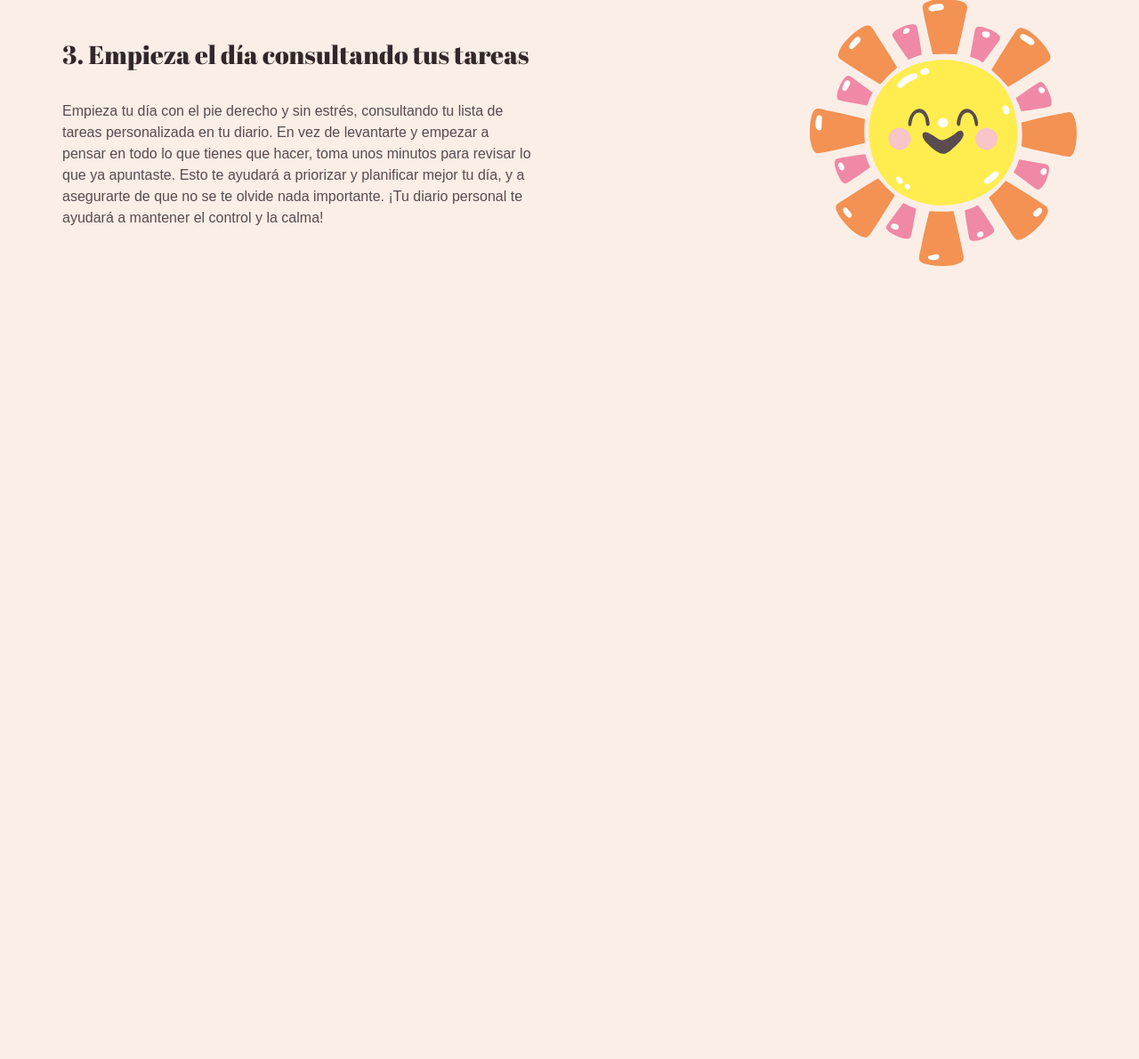
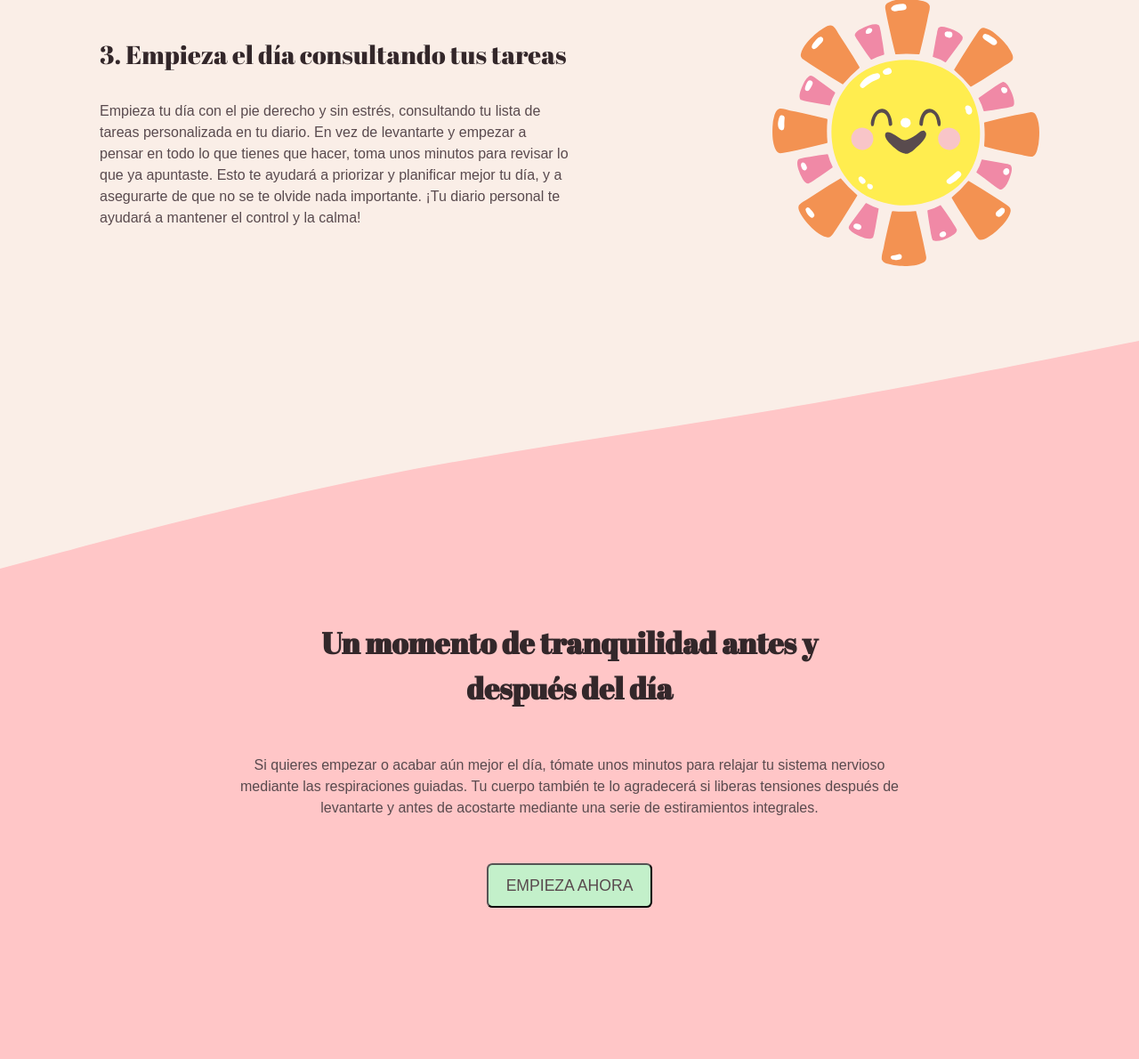
Before and after one commit to deladaw/KEEPZEN, a PHP site: page / in a window 1280 px wide. Shown: the part 1533-2723 px from the top of the page at 89% size. Before the commit the page ends 1832 px from the top, so only its background shows below. Run offline with PHP 8.4, Linux system fonts and the light colour scheme; some libraries are stand-ins or nearby versions; some web fonts are replaced.

Commit message:
Añadida sección CALL TO ACTION

```diff
--- a/index.html
+++ b/index.html
@@ -17,7 +17,7 @@
   <body>
     <!-- NAV -->
     <nav class="nav">
-      <div class="nav__container">
+      <div class="nav__container container">
         <img
           src="img/generales/Logotipo_keepzen.svg"
           alt=""
@@ -33,7 +33,7 @@
     </nav>
     <!-- HEADER -->
     <header class="header">
-      <div class="header__container">
+      <div class="header__container container">
         <div class="header__title">
           <h1 class="heading-primary">
             El objetivo perfecto entre la productividad y el bienestar
@@ -49,7 +49,7 @@
       </div>
     </header>
     <section class="landing">
-      <div class="landing__features">
+      <div class="landing__features container">
         <h2 class="lading__features-title heading-secondary">
           ¿Cómo funciona KEEPZEN?
         </h2>
@@ -123,5 +123,29 @@
         </div>
       </div>
     </section>
+    <section class="landing__call call">
+      <svg xmlns="http://www.w3.org/2000/svg" viewBox="0 0 1440 320">
+        <path
+          fill="#ffc6c7"
+          fill-opacity="1"
+          d="M0,288L80,266.7C160,245,320,203,480,170.7C640,139,800,117,960,90.7C1120,64,1280,32,1360,16L1440,0L1440,320L1360,320C1280,320,1120,320,960,320C800,320,640,320,480,320C320,320,160,320,80,320L0,320Z"
+        ></path>
+      </svg>
+      <div class="call__fondo">
+        <div class="call__container container">
+          <h2 class="call__title heading-secondary">
+            Un momento de tranquilidad antes y después del día
+          </h2>
+          <p class="call__info">
+            Si quieres empezar o acabar aún mejor el día, tómate unos minutos
+            para relajar tu sistema nervioso mediante las respiraciones guiadas.
+            Tu cuerpo también te lo agradecerá si liberas tensiones después de
+            levantarte y antes de acostarte mediante una serie de estiramientos
+            integrales.
+          </p>
+          <button class="call-btn btn--secondary">EMPIEZA AHORA</button>
+        </div>
+      </div>
+    </section>
   </body>
 </html>
--- a/sass/ABSTRACT/_variables.scss
+++ b/sass/ABSTRACT/_variables.scss
@@ -1,8 +1,8 @@
 //MEDIDAS:
 $anchura: 71.25rem;
 $center: 0 auto;
-$bordeEstandar: 0.5rem;
-$paddingXS: 0.5rem;
+$bordeEstandar: 0.4rem;
+$paddingXS: 0.3rem;
 $paddingSM: 0.75rem;
 $paddingMD: 1.5rem;
 $paddingLG: 1.875rem;
--- a/sass/COMPONENTS/_buttons.scss
+++ b/sass/COMPONENTS/_buttons.scss
@@ -25,6 +25,7 @@
 
     &:hover {
       color: $colorBlancoRoto;
+      background-color: $colorTipoCuerpo;
     }
   }
 }
--- /dev/null
+++ b/sass/LAYOUT/_container.scss
@@ -0,0 +1,13 @@
+.container {
+  max-width: $anchura;
+  margin: $center;
+  padding-left: $paddingXL;
+  padding-right: $paddingXL;
+}
+
+@include mv(585px) {
+  .container {
+    padding-left: $paddingMD;
+    padding-right: $paddingMD;
+  }
+}
--- a/sass/PAGES/_landing_home.scss
+++ b/sass/PAGES/_landing_home.scss
@@ -12,3 +12,29 @@
     }
   }
 }
+.call {
+  width: 100%;
+
+  &__fondo {
+    background-color: $colorSecundarioRosa;
+    padding-bottom: 8.75rem;
+  }
+
+  &__title {
+    max-width: 660px;
+    text-align: center;
+  }
+
+  &__info {
+    max-width: 760px;
+    text-align: center;
+  }
+  &__container {
+    display: flex;
+    flex-direction: column;
+    align-items: center;
+    gap: 3.125rem;
+    padding-top: $paddingLG;
+    padding-bottom: $paddingLG;
+  }
+}
--- a/sass/main.css
+++ b/sass/main.css
@@ -72,7 +72,7 @@ h6 {
   font-size: 1.1rem;
   text-align: center;
   text-decoration: none;
-  border-radius: 0.5rem;
+  border-radius: 0.4rem;
   color: #594a4e;
   cursor: pointer;
   background-color: #ff8ba7;
@@ -86,6 +86,7 @@ h6 {
 }
 .btn--secondary:hover {
   color: #fffffe;
+  background-color: #594a4e;
 }
 
 .heading-primary {
@@ -193,7 +194,7 @@ h6 {
     flex-direction: column;
     justify-content: center;
     gap: 1.3rem;
-    padding-top: 0.5rem;
+    padding-top: 0.3rem;
   }
   .nav .nav__list {
     padding-left: 0;
@@ -284,6 +285,19 @@ h6 {
   grid-auto-flow: dense;
 }
 
+.container {
+  max-width: 71.25rem;
+  margin: 0 auto;
+  padding-left: 2.625rem;
+  padding-right: 2.625rem;
+}
+
+@media screen and (max-width: 585px) {
+  .container {
+    padding-left: 1.5rem;
+    padding-right: 1.5rem;
+  }
+}
 .landing__features {
   max-width: 71.25rem;
   margin: 0 auto;
@@ -296,6 +310,30 @@ h6 {
   padding-bottom: 2.625rem;
 }
 
+.call {
+  width: 100%;
+}
+.call__fondo {
+  background-color: #ffc6c7;
+  padding-bottom: 8.75rem;
+}
+.call__title {
+  max-width: 660px;
+  text-align: center;
+}
+.call__info {
+  max-width: 760px;
+  text-align: center;
+}
+.call__container {
+  display: flex;
+  flex-direction: column;
+  align-items: center;
+  gap: 3.125rem;
+  padding-top: 1.875rem;
+  padding-bottom: 1.875rem;
+}
+
 @media screen and (max-width: 860px) {
   html {
     font-size: 14px !important;
@@ -303,6 +341,4 @@ h6 {
 }
 body {
   background-color: #faeee7;
-  padding-left: 1.5rem;
-  padding-right: 1.5rem;
 }/*# sourceMappingURL=main.css.map */
--- a/sass/main.scss
+++ b/sass/main.scss
@@ -10,11 +10,10 @@
 @import "layout/header";
 @import "layout/footer";
 @import "layout/grid";
+@import "layout/container";
 @import "pages/landing_home";
 @import "abstract/media-querys";
 
 body {
   background-color: $colorBackground;
-  padding-left: $paddingMD;
-  padding-right: $paddingMD;
 }
```
Also changed, not shown: img/landing_page/fondo_vector.svg (added), 1 other file.
